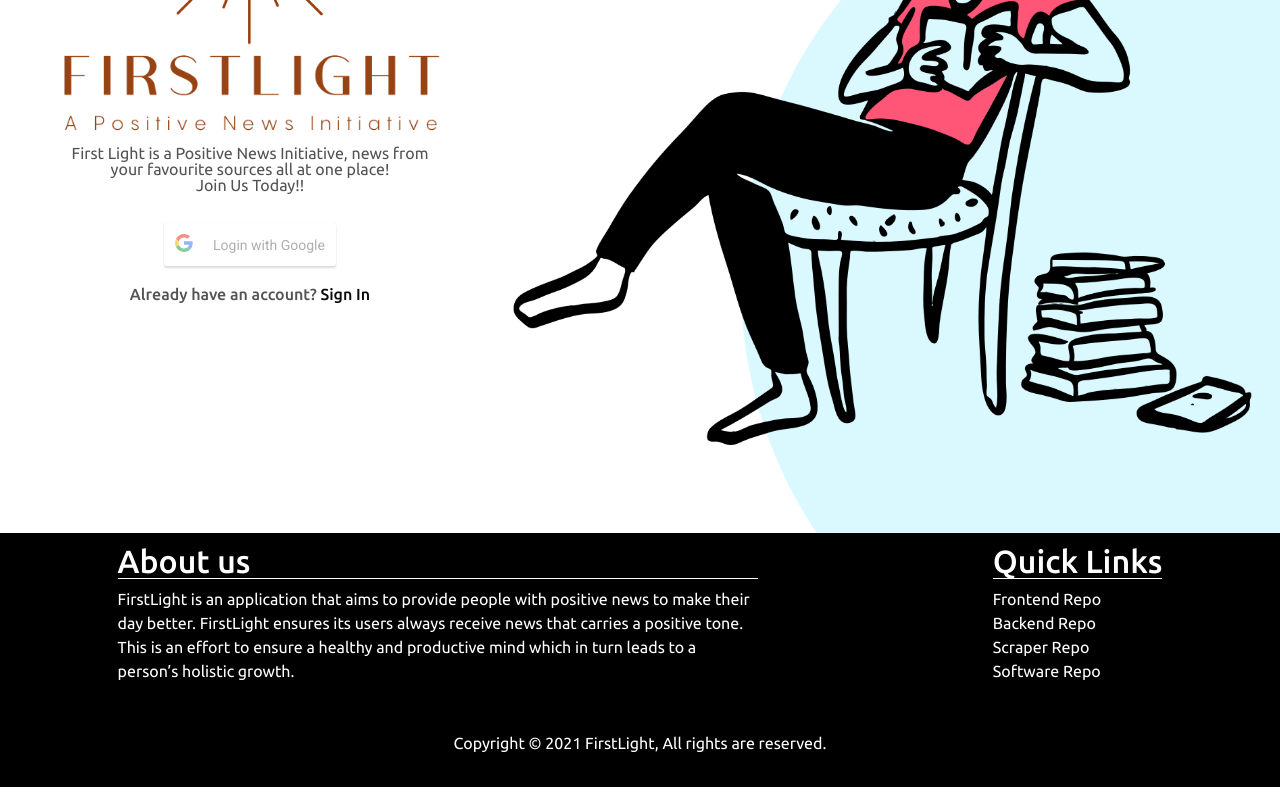
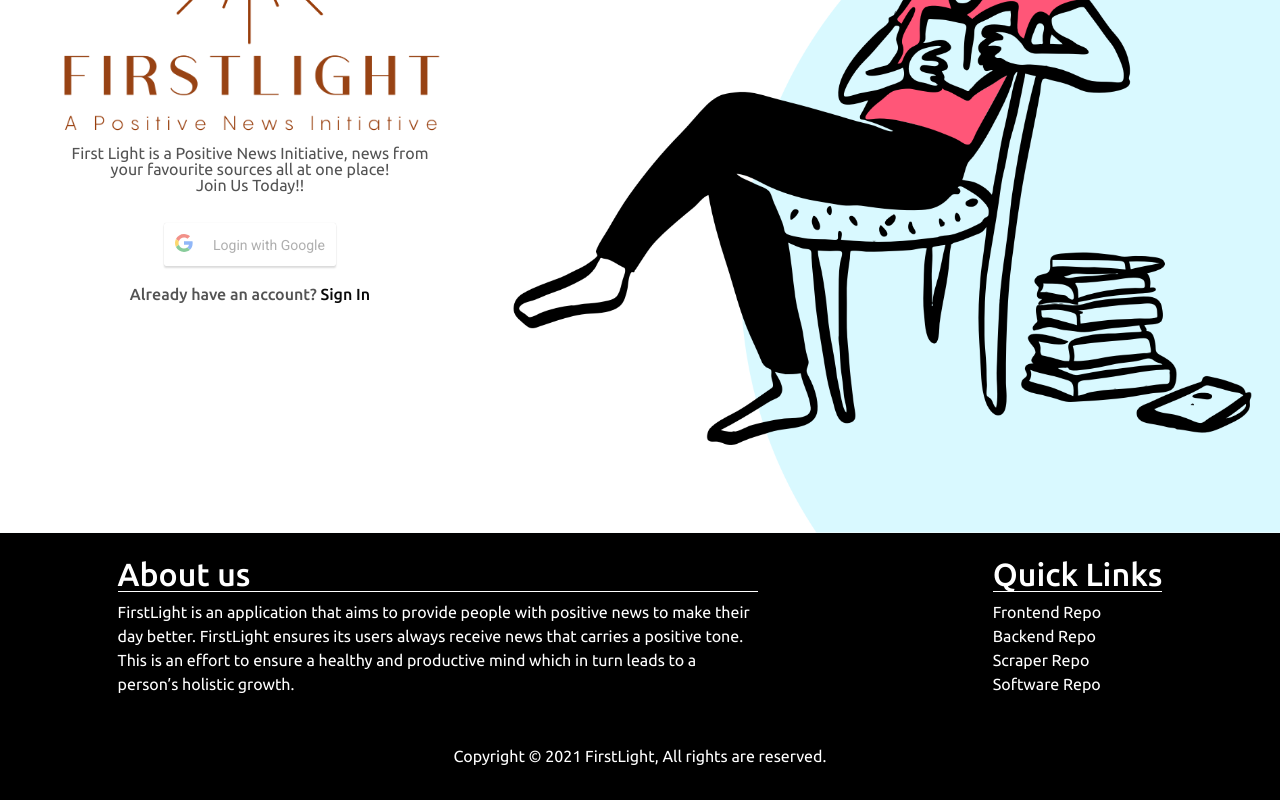
Before and after one commit to FirstLight-A-positive-news-initiative/FrontEnd, a React (Create React App) app: page /login in a window 1280 px wide. Shown: the part 267-1067 px from the top of the page. Built offline with nearby package versions, Linux system fonts and the light colour scheme; no server answers.

Commit message:
Save User Information in Cookies and Fix Footer Position

```diff
--- a/src/components/Footer/styles.css
+++ b/src/components/Footer/styles.css
@@ -7,6 +7,9 @@
     color: white;
     flex-wrap: wrap;
     line-height: 1.5rem;
+    position: relative;
+    bottom: 0;
+    padding-top: 1%;
 }
 
 .footer__main {
--- a/src/components/signup/index.js
+++ b/src/components/signup/index.js
@@ -1,6 +1,7 @@
 import React, { useState, useContext } from "react";
 import { withRouter } from "react-router-dom";
 import axios from "axios";
+import Cookies from "js-cookie";
 import Logo from "../../assets/images/FirstLight1.png";
 import Img from "../../assets/images/meditating.png";
 import { GoogleLogin } from "react-google-login";
@@ -14,12 +15,14 @@
     const responseGoogle = async (res) => {
         const googleUser = res.profileObj;
         // check if user already had an account
-        console.log("hello");
         axios
             .get(`${process.env.REACT_APP_API}/users/${googleUser.email}`)
             .then((res) => {
-                console.log(res);
                 setUser(() => res.data);
+
+                Cookies.set("user_genres", res.data.genre);
+                Cookies.set("user_positivity", res.data.positivity);
+
                 history.push("/news");
             })
             .catch((err) => {
```
